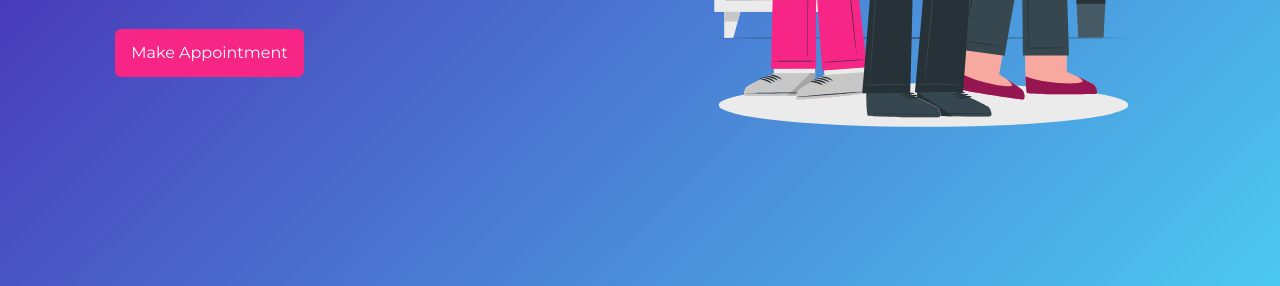
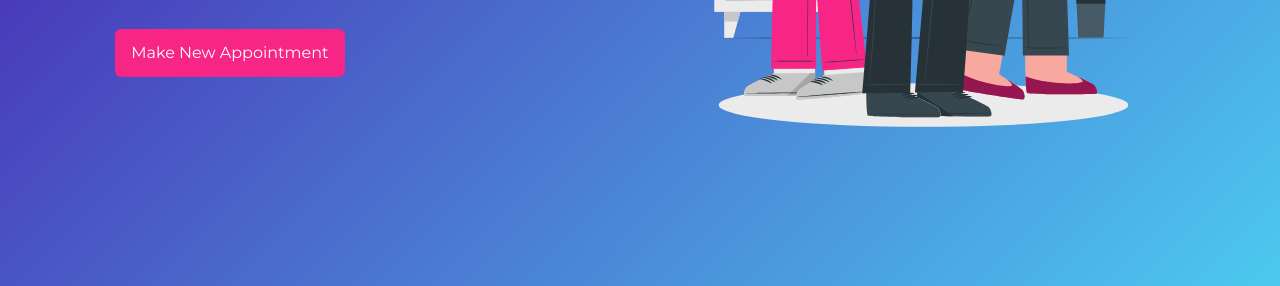
Before and after one commit to nishujay/Devops, a plain HTML site: page index.html in a window 1280 px wide. Shown: the part 514-800 px from the top of the page. Drawn offline with nearby package versions, Linux system fonts and the light colour scheme.

Commit message:
Update index.html

```diff
--- a/index.html
+++ b/index.html
@@ -43,7 +43,7 @@
                 <p>A centre of holistic and qualitative healthcare for a fulfilling healing experience.
 
                 </p>
-                <a href="#appointment" class="btn">Make Appointment</a>
+                <a href="#appointment" class="btn">Make New Appointment</a>
             </div>
             <div class="header__image">
                 <img src="./assets/header.svg" alt="Header header__image">
```
